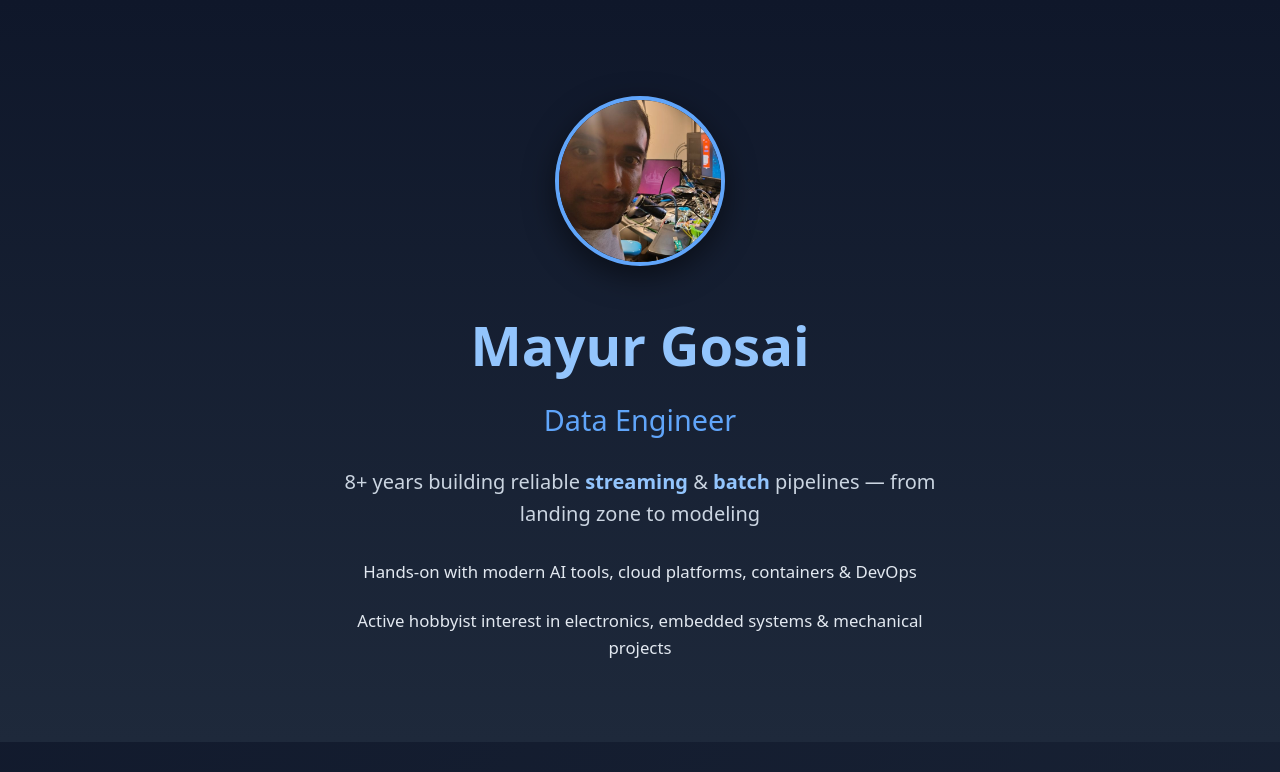
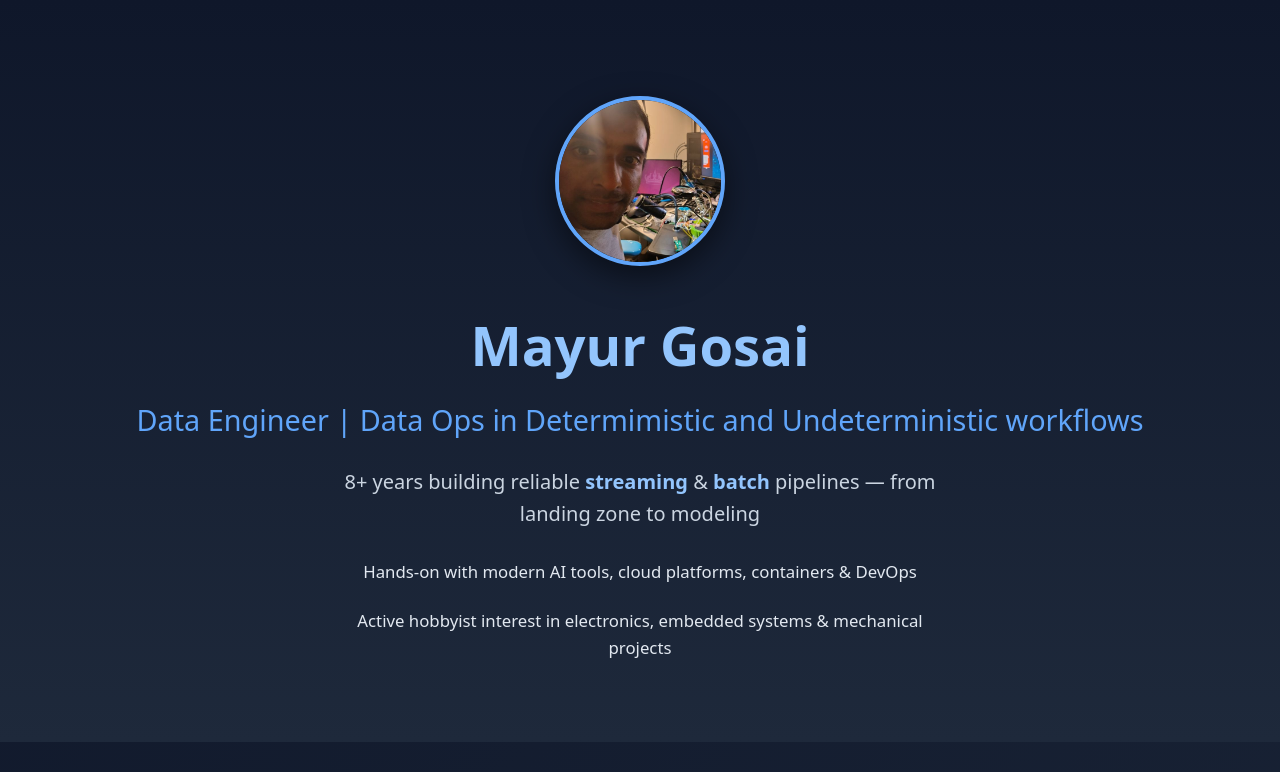
Before and after one commit to addictHex/effective-tribble, a plain HTML site: page index.html in a window 1280 px wide. Shown: the top 772 px of the page. Drawn offline with Linux system fonts and the light colour scheme.

Commit message:
Enhance job title description in index.html
Updated job title to include more details about roles.

```diff
--- a/index.html
+++ b/index.html
@@ -288,7 +288,7 @@
       </div>
 
       <h1>Mayur Gosai</h1>
-      <div class="title">Data Engineer</div>
+      <div class="title">Data Engineer | Data Ops in Determimistic and Undeterministic workflows</div>
 
       <div class="tagline">
         8+ years building reliable <strong>streaming</strong> & <strong>batch</strong> pipelines — from landing zone to modeling
```
